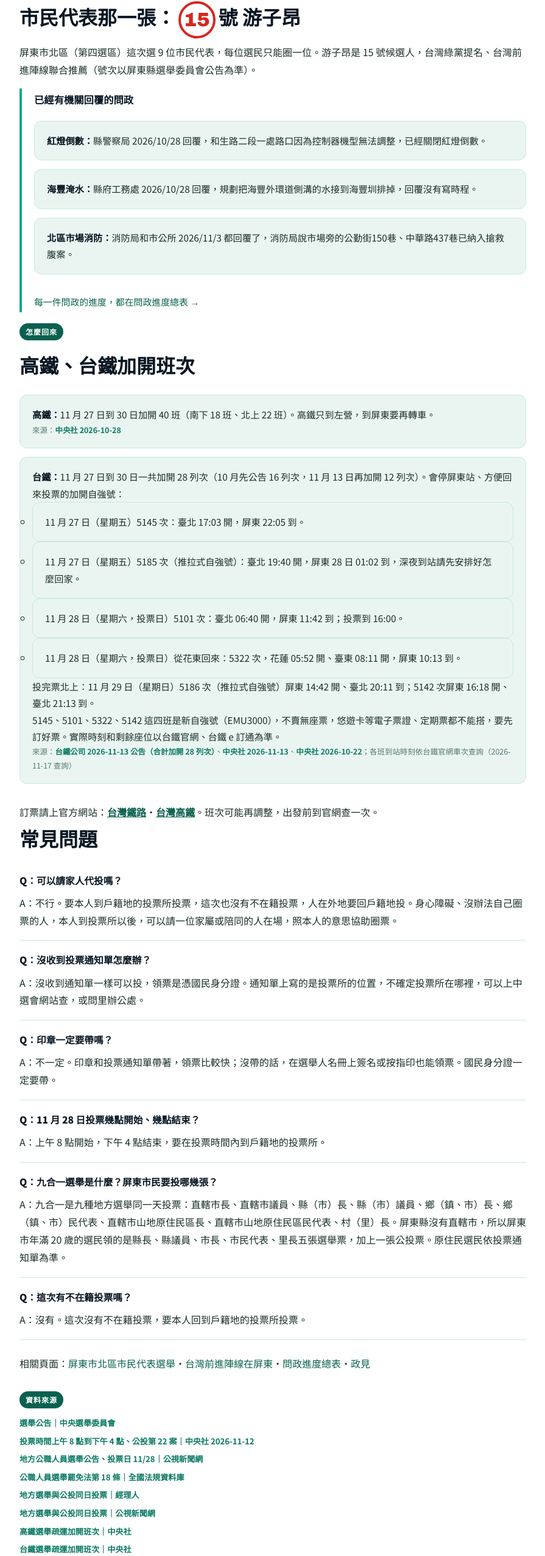
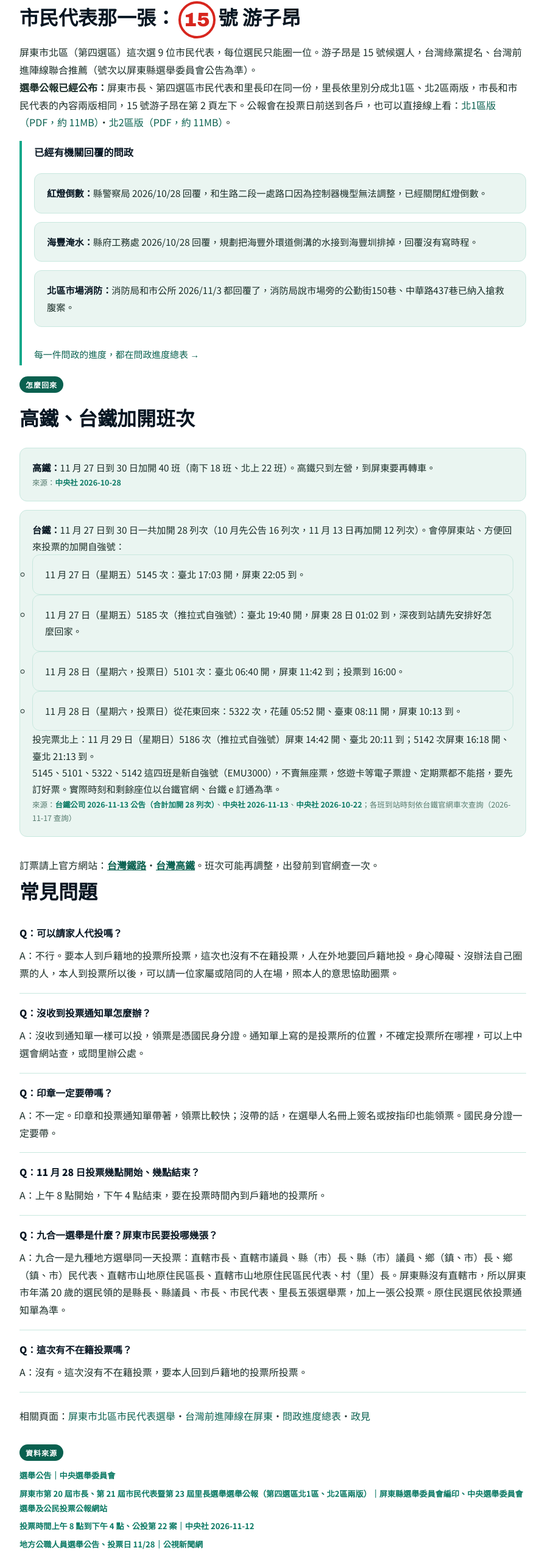
Before and after one commit to ziangyou/ziangyou.github.io, a plain HTML site: page vote.html in a window 1280 px wide. Shown: the part 2939-5490 px from the top of the page at 61% size, without its empty margins (192-1087 px from the left). Drawn offline with Linux system fonts and the light colour scheme.

Commit message:
投票資訊頁：補選舉公報連結（第四選區北1區、北2區兩版）
Co-Authored-By: Claude Opus 5.5 <noreply@anthropic.com>

```diff
--- a/vote.html
+++ b/vote.html
@@ -217,6 +217,7 @@
     <div class="badge">市民代表</div>
     <h2 class="section-title">市民代表那一張：<span class="vote-num">15</span>號 游子昂</h2>
     <p>屏東市北區（第四選區）這次選 9 位市民代表，每位選民只能圈一位。游子昂是 15 號候選人，台灣綠黨提名、台灣前進陣線聯合推薦（號次以屏東縣選舉委員會公告為準）。</p>
+    <p><strong>選舉公報已經公布：</strong>屏東市長、第四選區市民代表和里長印在同一份，里長依里別分成北1區、北2區兩版，市長和市民代表的內容兩版相同，15 號游子昂在第 2 頁左下。公報會在投票日前送到各戶，也可以直接線上看：<a href="https://eebulletin.cec.gov.tw/115/13%E5%B1%8F%E6%9D%B1%E7%B8%A3/03%E9%84%89%E9%8E%AE%E5%B8%82%E9%95%B7/%E5%B1%8F%E6%9D%B1%E5%B8%8205%20%E5%B8%82%E9%95%B7-%E7%AC%AC%E5%9B%9B%E9%81%B8%E5%8D%80-%E5%8C%971%E5%8D%80.pdf" target="_blank" rel="noopener">北1區版（PDF，約 11MB）</a>・<a href="https://eebulletin.cec.gov.tw/115/13%E5%B1%8F%E6%9D%B1%E7%B8%A3/03%E9%84%89%E9%8E%AE%E5%B8%82%E9%95%B7/%E5%B1%8F%E6%9D%B1%E5%B8%8206%20%E5%B8%82%E9%95%B7-%E7%AC%AC%E5%9B%9B%E9%81%B8%E5%8D%80-%E5%8C%972%E5%8D%80.pdf" target="_blank" rel="noopener">北2區版（PDF，約 11MB）</a>。</p>
     <div class="stance-block">
       <h3>已經有機關回覆的問政</h3>
       <ul class="fact-list">
@@ -258,6 +259,7 @@
     <div class="badge" style="margin-top:32px">資料來源</div>
     <ul class="source-list">
       <li><a href="https://www.cec.gov.tw/" target="_blank" rel="noopener">選舉公告｜中央選舉委員會</a></li>
+      <li><a href="https://eebulletin.cec.gov.tw/115/13%E5%B1%8F%E6%9D%B1%E7%B8%A3/03%E9%84%89%E9%8E%AE%E5%B8%82%E9%95%B7/%E5%B1%8F%E6%9D%B1%E5%B8%8206%20%E5%B8%82%E9%95%B7-%E7%AC%AC%E5%9B%9B%E9%81%B8%E5%8D%80-%E5%8C%972%E5%8D%80.pdf" target="_blank" rel="noopener">屏東市第 20 屆市長、第 21 屆市民代表暨第 23 屆里長選舉選舉公報（第四選區北1區、北2區兩版）｜屏東縣選舉委員會編印、中央選舉委員會選舉及公民投票公報網站</a></li>
       <li><a href="https://www.cna.com.tw/news/aipl/202611120231.aspx" target="_blank" rel="noopener">投票時間上午 8 點到下午 4 點、公投第 22 案｜中央社 2026-11-12</a></li>
       <li><a href="https://news.pts.org.tw/article/823287" target="_blank" rel="noopener">地方公職人員選舉公告、投票日 11/28｜公視新聞網</a></li>
       <li><a href="https://law.moj.gov.tw/LawClass/LawSingle.aspx?pcode=D0020010&amp;flno=18" target="_blank" rel="noopener">公職人員選舉罷免法第 18 條｜全國法規資料庫</a></li>
```
